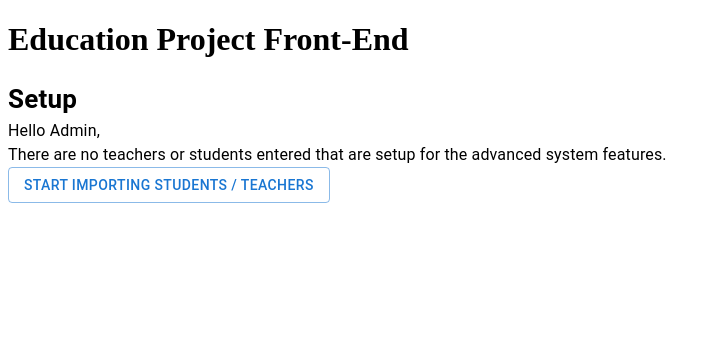
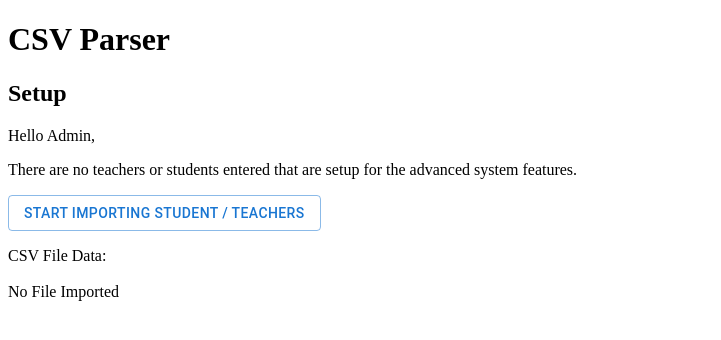
Before and after one commit to Hack4Impact-BU/Education-Project, a React (Create React App) app in the folder client/: page / in a window 1280 px wide. Shown: the top 340 px of the page, without its empty margins (0-721 px from the left). Built offline with nearby package versions, Linux system fonts and the light colour scheme.

Commit message:
implement csv parser functionality

```diff
--- a/client/src/App.js
+++ b/client/src/App.js
@@ -1,11 +1,11 @@
 import React from 'react'
-import CSVImport from './csvImport';
+import CSVParser from './CSVParser';
 
 function App() {
   return (
     <div>
-      <h1>Education Project Front-End</h1>
-      <CSVImport/>
+      <h1>CSV Parser</h1>
+      <CSVParser/>
     </div>
   );
 }
--- /dev/null
+++ b/client/src/CSVParser.js
@@ -0,0 +1,57 @@
+import React from 'react'
+import Button from '@mui/material/Button';
+
+class CSVParser extends React.Component {
+    constructor(props) {
+        super(props);
+        this.state = {
+            selectedFile: null,
+            CSVData: null
+        };
+    }
+
+
+    onFileSelect = () => {
+        const fileElem = document.getElementById("fileElem");
+        if (fileElem) {
+            fileElem.click();
+        }
+    }
+
+    onFileChange = event => {
+        this.setState({ selectedFile: event.target.files[0] }, this.onFileUpload);
+    };
+
+    CSVToArray = (data, delimiter = ',', omitFirstRow = false) => {
+        console.log(data.slice(omitFirstRow ? data.indexOf('\n') + 1 : 0).split('\n').map(v => v.split(delimiter)))
+    }
+
+    onFileUpload = () => {
+        const content = document.querySelector('.content');
+        const reader = new FileReader();
+        reader.onload = function() {
+            console.log(reader.result);
+            content.innerText = 'CSV File Data:\n\n' + reader.result;
+        };
+        if (this.state.selectedFile) {
+            reader.readAsText(this.state.selectedFile);
+        }
+    }
+
+    render() {
+        return (
+            <div>
+                <h2>Setup</h2>
+                <p>Hello Admin,</p>
+                <p>There are no teachers or students entered that are setup for the advanced system features.</p>
+                <div>
+                    <input type="file" id="fileElem" accept=".csv" style={{display:'none'}} onChange={this.onFileChange} />
+                    <Button variant='outlined' id="fileSelect" onClick={this.onFileSelect}>Start Importing Student / Teachers</Button>
+                </div>
+                <p className="content">CSV File Data:<br/><br/>No File Imported</p>
+            </div>
+        )
+    }
+}
+
+export default CSVParser;
--- a/client/src/csvImport.js
+++ /dev/null
@@ -1,27 +0,0 @@
-import React from 'react'
-import Typography from '@mui/material/Typography'
-import Button from '@mui/material/Button';
-import Input from '@mui/material/Input'
-
-class CSVImport extends React.Component {
-    render() {
-        return (
-            <div>
-                <Typography sx={{fontSize: 26, fontWeight: 'bold'}}>Setup</Typography>
-                <Typography>Hello Admin,</Typography>
-                <Typography>There are no teachers or students entered that are setup for the advanced system features.</Typography>
-                <input
-                    accept=".csv"
-                    style={{ display: 'none' }}
-                    id="outlined-button-file"
-                    type="file"
-                />
-                <label htmlFor="outlined-button-file">
-                    <Button variant="outlined" component="span">Start Importing Students / Teachers</Button>
-                </label>
-            </div>
-        )
-    }
-}
-
-export default CSVImport;
```
